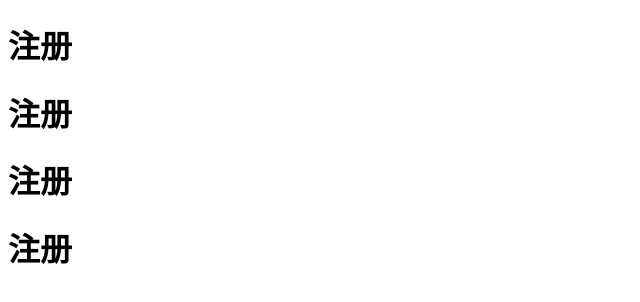
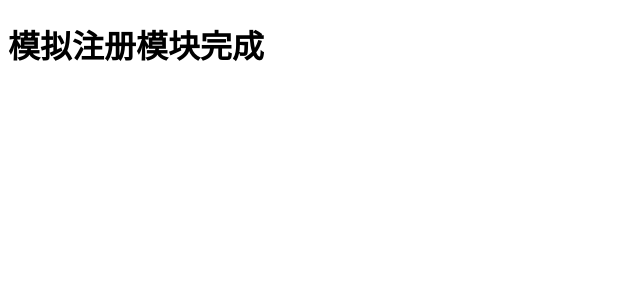
Before and after one commit to lingjie-lin/pre_000001, a plain HTML site: page index.html in a window 1280 px wide. Shown: the whole page, without its empty margins (0-640 px from the left). Drawn offline with Linux system fonts and the light colour scheme.

Commit message:
注册模块修改

```diff
--- a/index.html
+++ b/index.html
@@ -9,10 +9,7 @@
 </head>
 
 <body>
-    <h1>注册</h1>
-    <h1>注册</h1>
-    <h1>注册</h1>
-    <h1>注册</h1>
+    <h1>模拟注册模块完成</h1>
 </body>
 
 </html>
```
